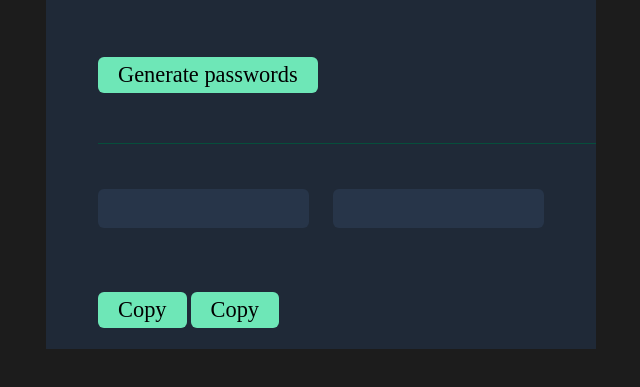
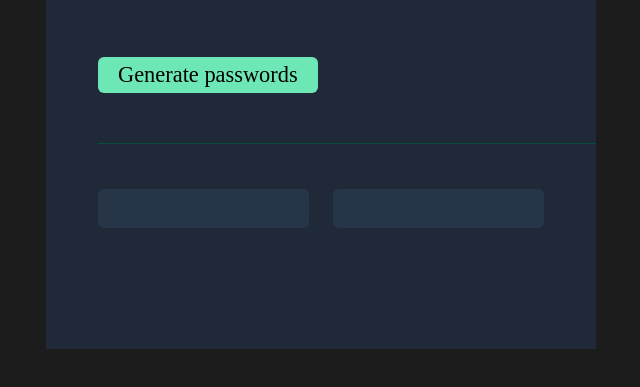
Before and after one commit to t-powers/password-generator, a plain HTML site: page index.html in a window 1280 px wide. Shown: the part 265-652 px from the top of the page, without its empty margins (15-655 px from the left). Drawn offline with Linux system fonts and the light colour scheme.

Commit message:
Removed copy buttons

```diff
--- a/index.html
+++ b/index.html
@@ -18,10 +18,6 @@
         <p id="passwordOne"></p>
         <p id="passwordTwo"></p>
       </div>
-      <div>
-        <button id="pOneCopy">Copy</button>
-        <button id="pTwoCopy">Copy</button>
-      </div>
     </section>
   </body>
 </html>
```
